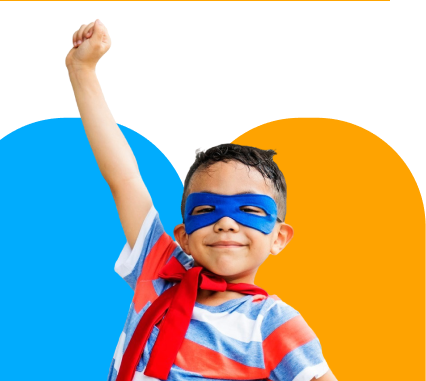
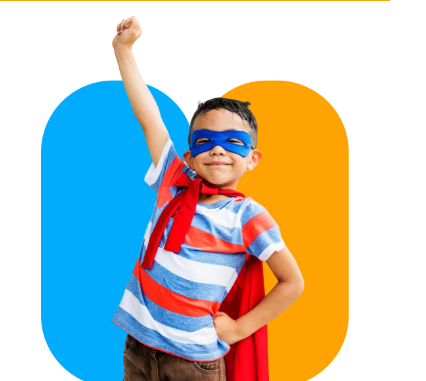
Before and after one commit to Soibam-Chouba/assignment2-ph-kids-school, a plain HTML site: page index.html in a window 390 px wide. Shown: the part 90-471 px from the top of the page, 426 px wide, since content can reach past the window. Drawn offline with Linux system fonts and the light colour scheme.

Commit message:
banner img is now in fluid form

```diff
--- a/styles/style.css
+++ b/styles/style.css
@@ -121,6 +121,10 @@ li{
 .banner-slogan{
     margin-right: 50px;
 }
+.banner-img{
+    height: 100%;
+    width: 100%;
+}
 h1{
     font-size: 56px;
     font-weight: 700;
@@ -155,15 +159,17 @@ h1{
     .banner{
         flex-direction: column-reverse;
         margin: 8px 16px;
-
         column-gap: 0px;
-        width: 90%;
+        width: calc(100% - 32px);
     }
-    /* .banner-img{
+    .banner-img{
+        display: flex;
         justify-content: center;
-        height: 100%;
+    }
+    .banner-img> img{
+        height: auto;
         width: calc(100% - 50px);
-    } */
+    }
     h1{
         font-size: 32px;
     }
```
